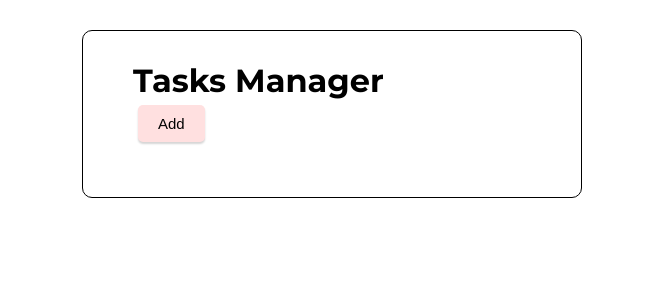
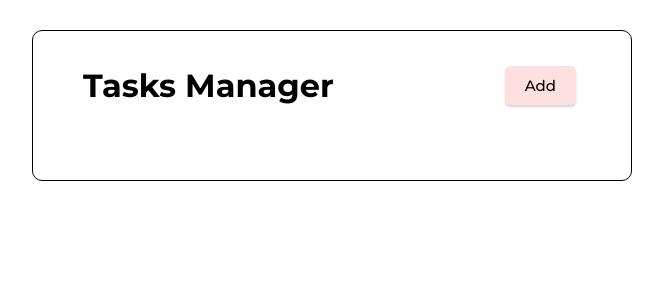
Before and after one commit to abdealijaroli/tasks-manager, a React (Create React App) app: page / in a window 1280 px wide. Shown: the top 300 px of the page, without its empty margins (308-971 px from the left). Built offline with nearby package versions, Linux system fonts and the light colour scheme.

Commit message:
Minor styling change

```diff
--- a/src/App.js
+++ b/src/App.js
@@ -1,4 +1,3 @@
-
 import Header from './components/Header'
 
 function App() {
--- a/src/index.css
+++ b/src/index.css
@@ -11,7 +11,7 @@
 }
 
 .container {
-  max-width: 500px;
+  max-width: 600px;
   margin: 30px auto;
   overflow: auto;
   padding: 30px 50px 50px 50px;
@@ -19,14 +19,26 @@
   border-radius: 10px;
 }
 
+.header {
+  display: flex;
+  justify-content: space-between;
+  align-items: center;
+  margin-bottom: 20px;
+}
+
 .btn {
+  display: inline-block;
   background: #FFE0E0;
   border: none;
   padding: 10px 20px;
   border-radius: 5px;
   margin: 5px;
   font-size: 15px;
+  cursor: pointer;
+  text-decoration: none;
   box-shadow: 0px 2px 2px rgb(214, 213, 213);
+  font-family: inherit;
+  font-weight: 500;
 }
 
 
```
